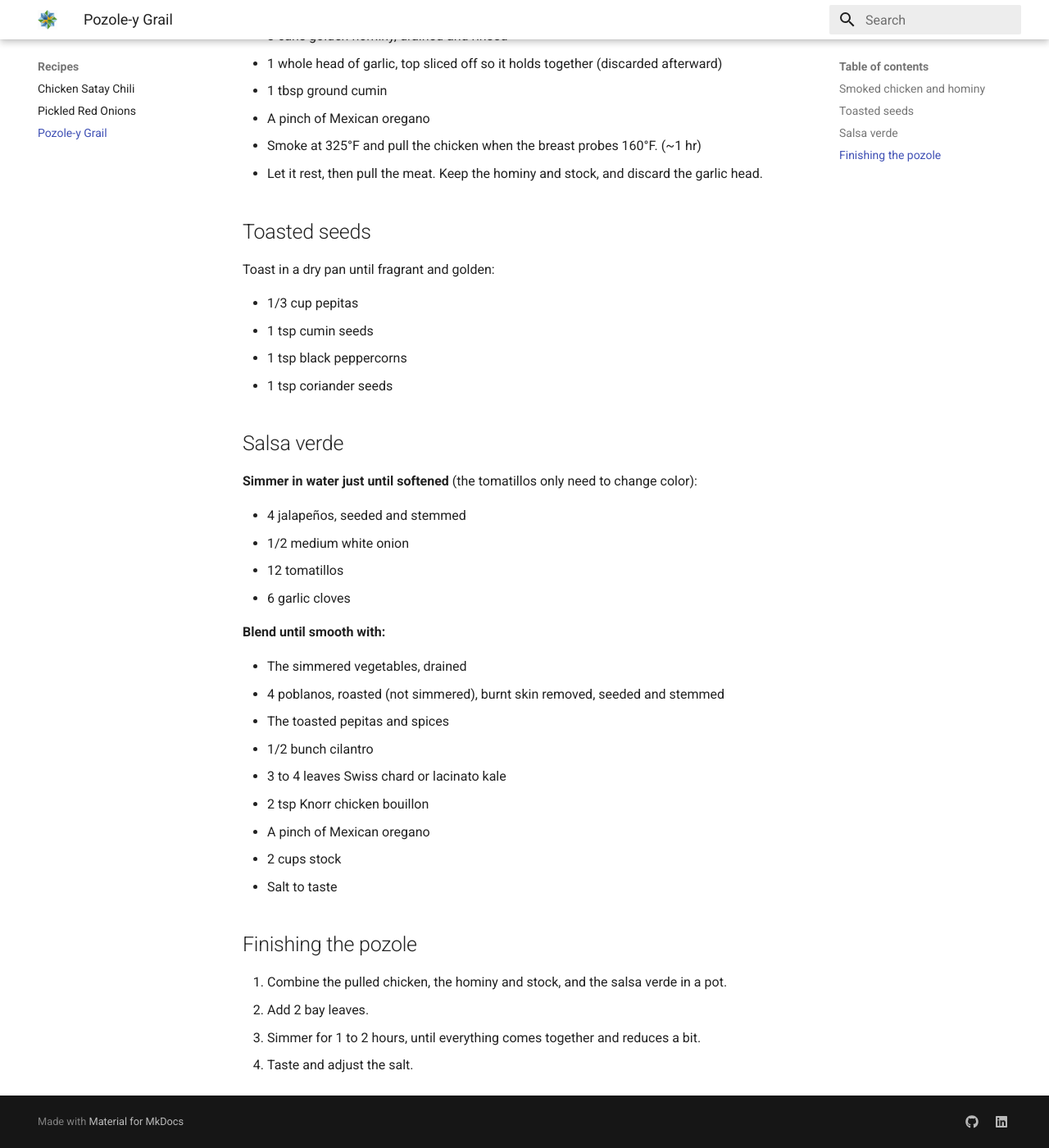
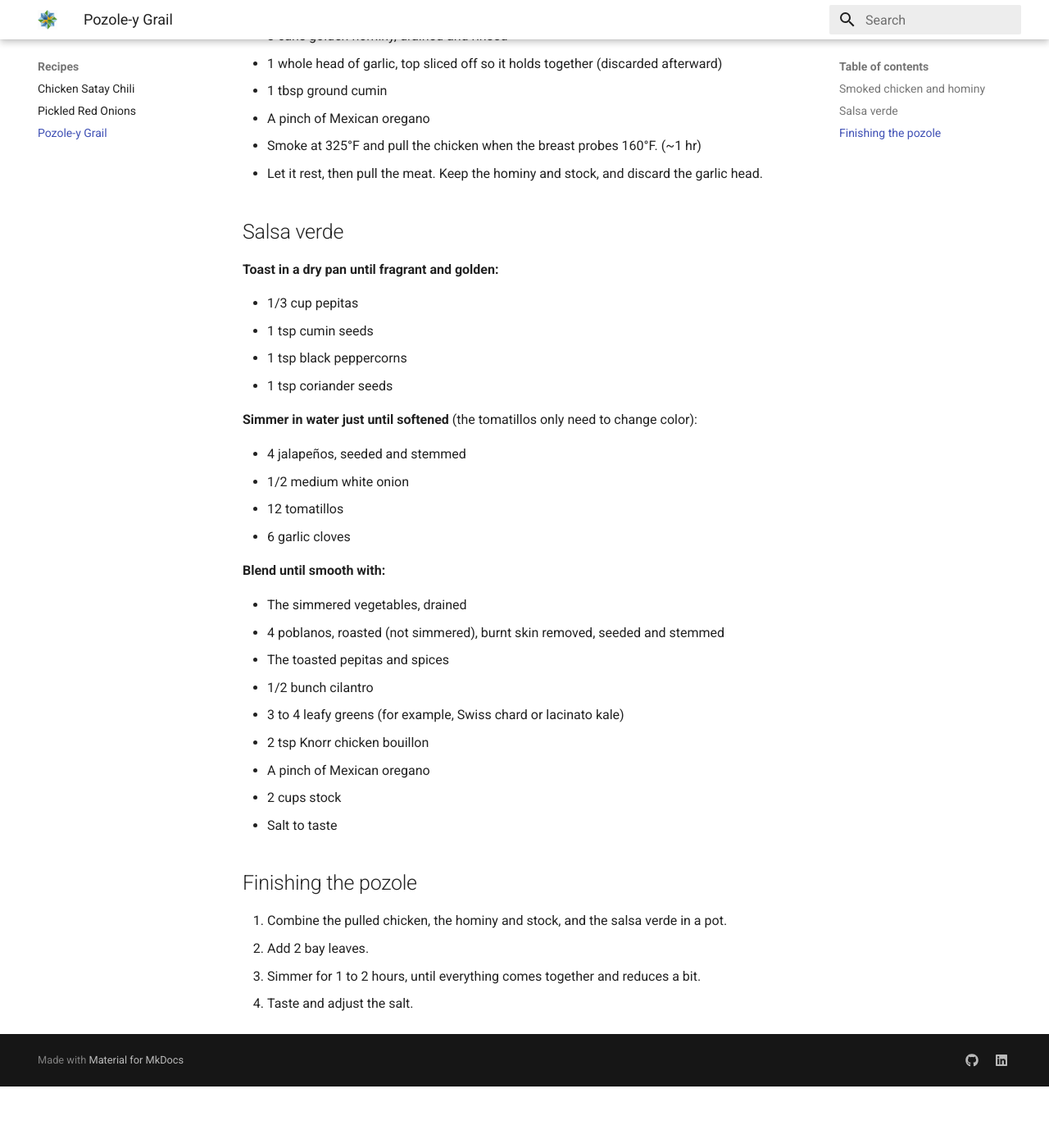
Before and after one commit to bgarrison2/extra-medium, an MkDocs documentation site: the page built from docs/recipes/pozole-y-grail.md, in a window 1280 px wide and 1400 px high, scrolled down 591 px. Shown: the whole window at 82% size. Built offline with MkDocs 1.6.1 and Material for MkDocs 9.7.7, drawn with Linux system fonts in a browser that asks for light colours; after the commit the page ends 1916 px from its top, so only the background shows below that.

Commit message:
Fold toasted seeds into Pozole-y Grail salsa verde
Co-Authored-By: Claude Opus 5.5 <noreply@anthropic.com>

```diff
--- a/docs/recipes/pozole-y-grail.md
+++ b/docs/recipes/pozole-y-grail.md
@@ -15,16 +15,14 @@ This green pozole won the 2026 Soyland Chili Throw Down. It's a home-scale riff
 - Smoke at 325°F and pull the chicken when the breast probes 160°F. (~1 hr)
 - Let it rest, then pull the meat. Keep the hominy and stock, and discard the garlic head.
 
-## Toasted seeds
+## Salsa verde
 
-Toast in a dry pan until fragrant and golden:
+**Toast in a dry pan until fragrant and golden:**
 
 - 1/3 cup pepitas
 - 1 tsp cumin seeds
 - 1 tsp black peppercorns
 - 1 tsp coriander seeds
-
-## Salsa verde
 
 **Simmer in water just until softened** (the tomatillos only need to change color):
 
@@ -39,7 +37,7 @@ Toast in a dry pan until fragrant and golden:
 - 4 poblanos, roasted (not simmered), burnt skin removed, seeded and stemmed
 - The toasted pepitas and spices
 - 1/2 bunch cilantro
-- 3 to 4 leaves Swiss chard or lacinato kale
+- 3 to 4 leafy greens (for example, Swiss chard or lacinato kale)
 - 2 tsp Knorr chicken bouillon
 - A pinch of Mexican oregano
 - 2 cups stock
```
